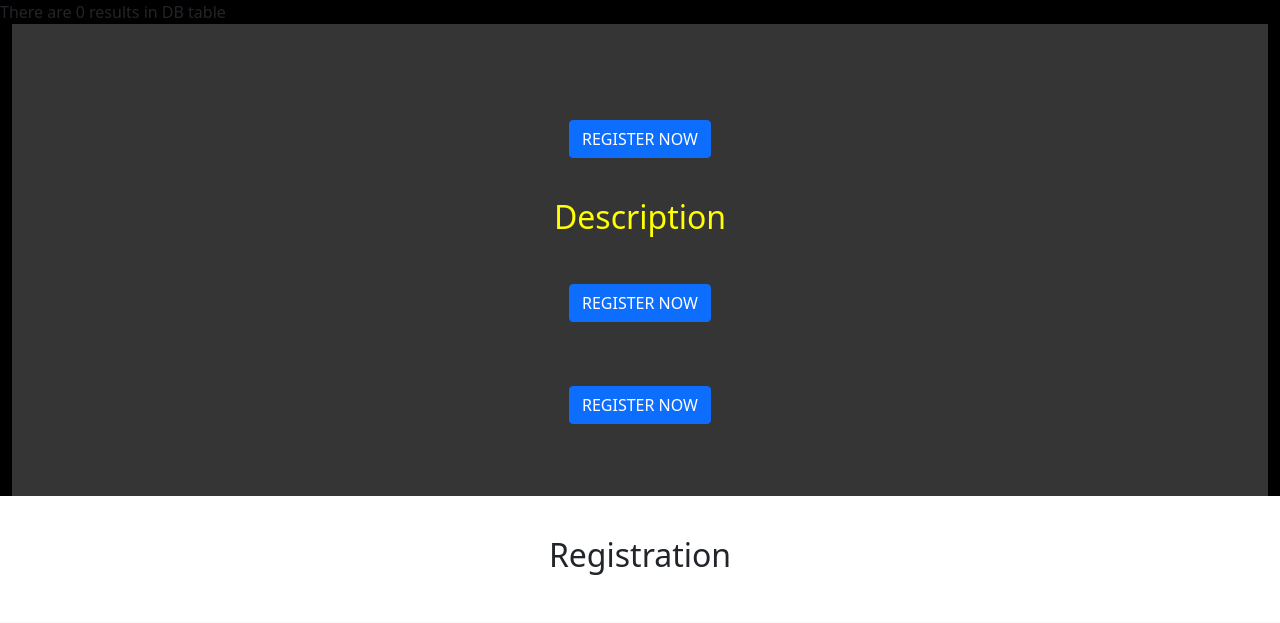
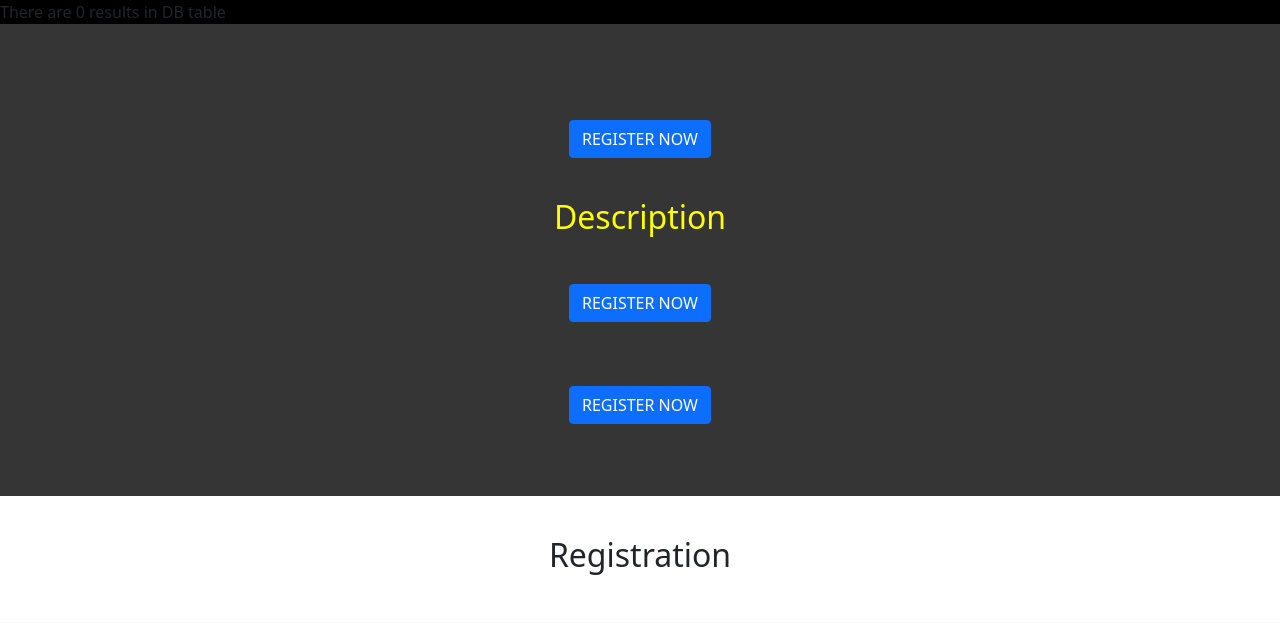
Before and after one commit to SimonB87/Regis, a PHP site: page /event.php in a window 1280 px wide. Shown: the part 197-820 px from the top of the page. Run offline with PHP 8.4, Linux system fonts and the light colour scheme; tables that the repository leaves empty or names only in its code hold one stand-in row (values such as "Sample post"); data that the repository does not hold is empty; a stand-in replaces the project's code that opens the database connection.

Commit message:
edited event poster padding

```diff
--- a/shared/assets/css/less/individual.less
+++ b/shared/assets/css/less/individual.less
@@ -21,6 +21,7 @@
   strong {
     float: left;
   }
+
   .show-segment {
     float: right;
   }
@@ -30,3 +31,7 @@
   color: var(--lightGray);
   padding-right: 0.5rem;
 }
+
+.padding-correction {
+  padding: 0;
+}
--- a/shared/assets/css/style3.css
+++ b/shared/assets/css/style3.css
@@ -226,6 +226,9 @@
 .formSectionIndex {
   color: var(--lightGray);
   padding-right: 0.5rem;
+}
+.padding-correction {
+  padding: 0;
 }
 .color-main {
   color: var(--red);
```
